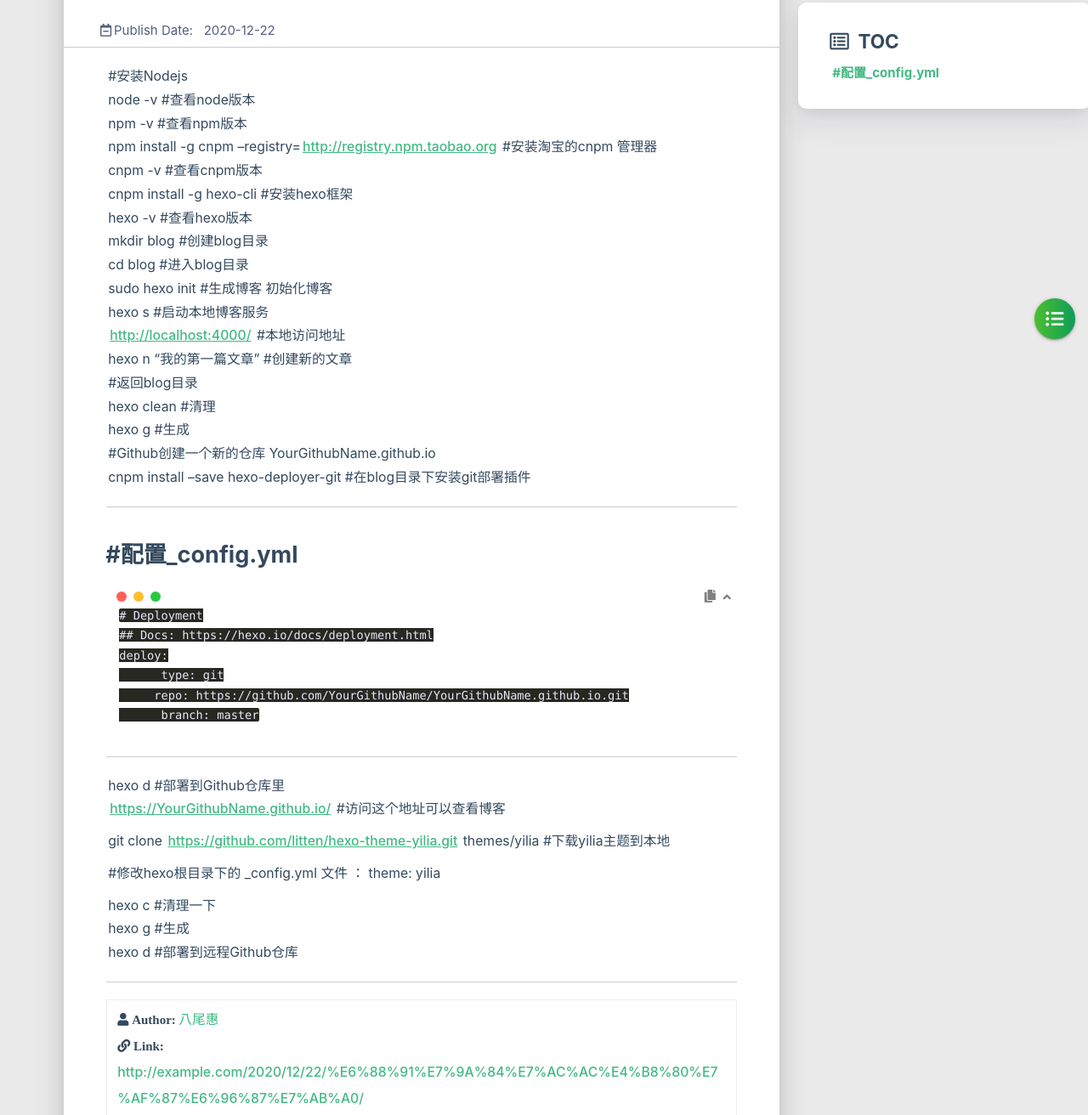
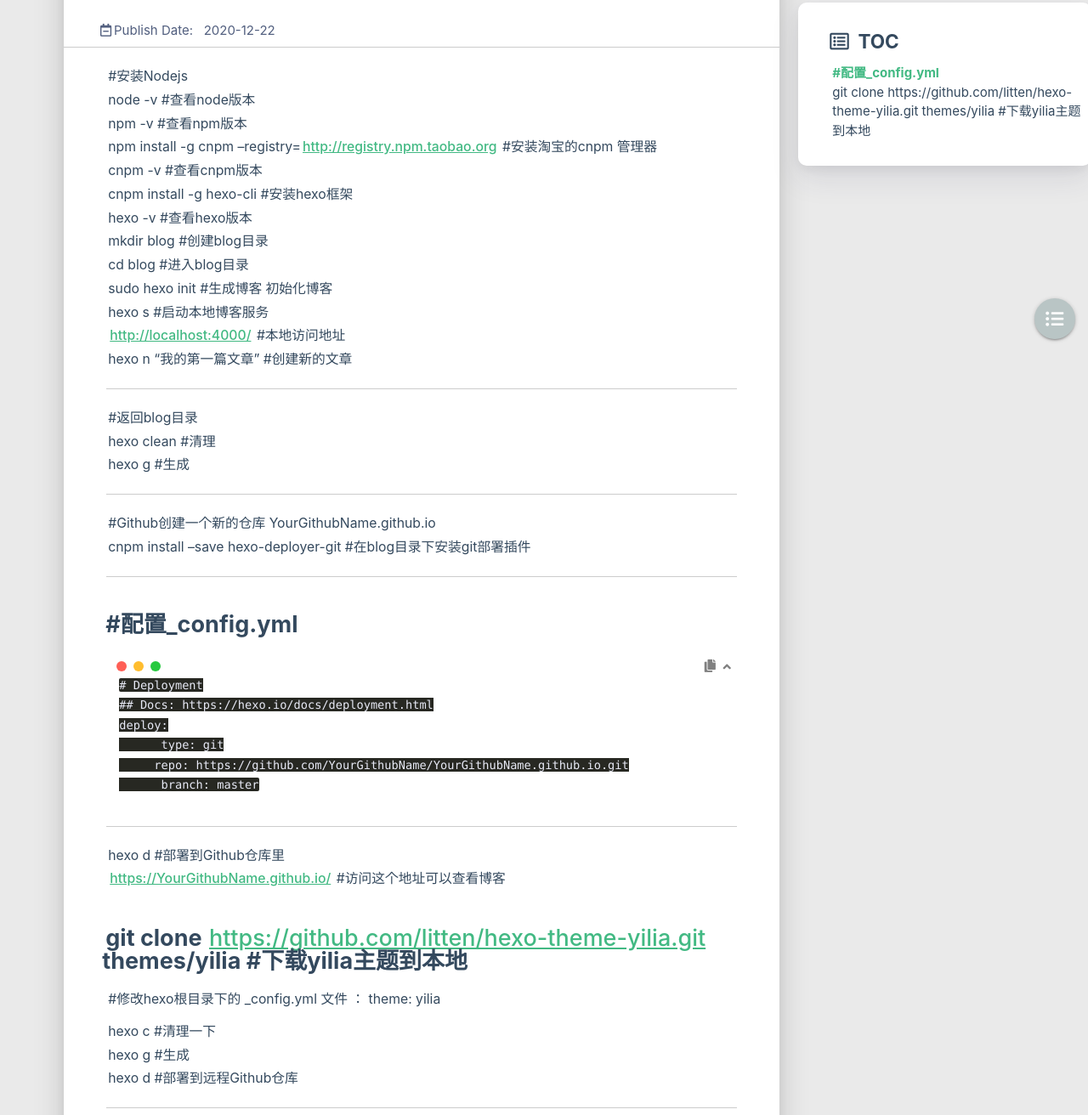
Before and after one commit to baweihui/baweihui.github.io, a plain HTML site: page 2020/12/22/我的第一篇文章/index.html in a window 1280 px wide. Shown: the part 325-1637 px from the top of the page at 85% size. Drawn offline with Linux system fonts and the light colour scheme; some packages are replaced by stand-ins of ours; no server answers; a script that the page names is missing.

Commit message:
Site updated: 2020-12-22 17:39:56

```diff
--- a/2020/12/22/我的第一篇文章/index.html
+++ b/2020/12/22/我的第一篇文章/index.html
@@ -464,7 +464,11 @@
 
         <div class="card-content article-card-content">
             <div id="articleContent">
-                <p>#安装Nodejs<br>node -v    #查看node版本<br>npm -v    #查看npm版本<br>npm install -g cnpm –registry=<a target="_blank" rel="noopener" href="http://registry.npm.taobao.org/">http://registry.npm.taobao.org</a>    #安装淘宝的cnpm 管理器<br>cnpm -v    #查看cnpm版本<br>cnpm install -g hexo-cli    #安装hexo框架<br>hexo -v    #查看hexo版本<br>mkdir blog    #创建blog目录<br>cd blog     #进入blog目录<br>sudo hexo init     #生成博客 初始化博客<br>hexo s    #启动本地博客服务<br><a target="_blank" rel="noopener" href="http://localhost:4000/">http://localhost:4000/</a>    #本地访问地址<br>hexo n “我的第一篇文章” #创建新的文章<br>#返回blog目录<br>hexo clean #清理<br>hexo g #生成<br>#Github创建一个新的仓库 YourGithubName.github.io<br>cnpm install –save hexo-deployer-git #在blog目录下安装git部署插件</p>
+                <p>#安装Nodejs<br>node -v    #查看node版本<br>npm -v    #查看npm版本<br>npm install -g cnpm –registry=<a target="_blank" rel="noopener" href="http://registry.npm.taobao.org/">http://registry.npm.taobao.org</a>    #安装淘宝的cnpm 管理器<br>cnpm -v    #查看cnpm版本<br>cnpm install -g hexo-cli    #安装hexo框架<br>hexo -v    #查看hexo版本<br>mkdir blog    #创建blog目录<br>cd blog     #进入blog目录<br>sudo hexo init     #生成博客 初始化博客<br>hexo s    #启动本地博客服务<br><a target="_blank" rel="noopener" href="http://localhost:4000/">http://localhost:4000/</a>    #本地访问地址<br>hexo n “我的第一篇文章” #创建新的文章 </p>
+<hr>
+<p>#返回blog目录<br>hexo clean #清理<br>hexo g #生成</p>
+<hr>
+<p>#Github创建一个新的仓库 YourGithubName.github.io<br>cnpm install –save hexo-deployer-git #在blog目录下安装git部署插件</p>
 <hr>
 <h2 id="配置-config-yml"><a href="#配置-config-yml" class="headerlink" title="#配置_config.yml "></a>#配置_config.yml </h2><pre><code># Deployment
 ## Docs: https://hexo.io/docs/deployment.html
@@ -474,9 +478,9 @@ deploy:
       branch: master</code></pre>
 <hr>
 <p>hexo d    #部署到Github仓库里<br><a target="_blank" rel="noopener" href="https://yourgithubname.github.io/">https://YourGithubName.github.io/</a>  #访问这个地址可以查看博客</p>
-<p> git clone <a target="_blank" rel="noopener" href="https://github.com/litten/hexo-theme-yilia.git">https://github.com/litten/hexo-theme-yilia.git</a> themes/yilia  #下载yilia主题到本地</p>
-<p>#修改hexo根目录下的 _config.yml 文件 ： theme: yilia</p>
+<h2 id="git-clone-https-github-com-litten-hexo-theme-yilia-git-themes-yilia-下载yilia主题到本地"><a href="#git-clone-https-github-com-litten-hexo-theme-yilia-git-themes-yilia-下载yilia主题到本地" class="headerlink" title=" git clone https://github.com/litten/hexo-theme-yilia.git themes/yilia  #下载yilia主题到本地"></a> git clone <a target="_blank" rel="noopener" href="https://github.com/litten/hexo-theme-yilia.git">https://github.com/litten/hexo-theme-yilia.git</a> themes/yilia  #下载yilia主题到本地</h2><p>#修改hexo根目录下的 _config.yml 文件 ： theme: yilia</p>
 <p>hexo c    #清理一下<br>hexo g    #生成<br>hexo d    #部署到远程Github仓库</p>
+<hr>
 
 
             </div>
--- a/css/matery.css
+++ b/css/matery.css
@@ -241,7 +241,7 @@ mark {
 }
 
 .bg-color {
-    background-image: linear-gradient(to right, #4cbf30 0%, #0f9d58 100%);
+    background-image: linear-gradient(to right, #B9C5C5 0%, #B9C5C5 100%);
 }
 
 .text-color {
```
Also changed, not shown: archives/2020/12/index.html (+1 -1 lines), archives/2020/index.html (+1 -1 lines), archives/index.html (+1 -1 lines), index.html (+1 -1 lines).
